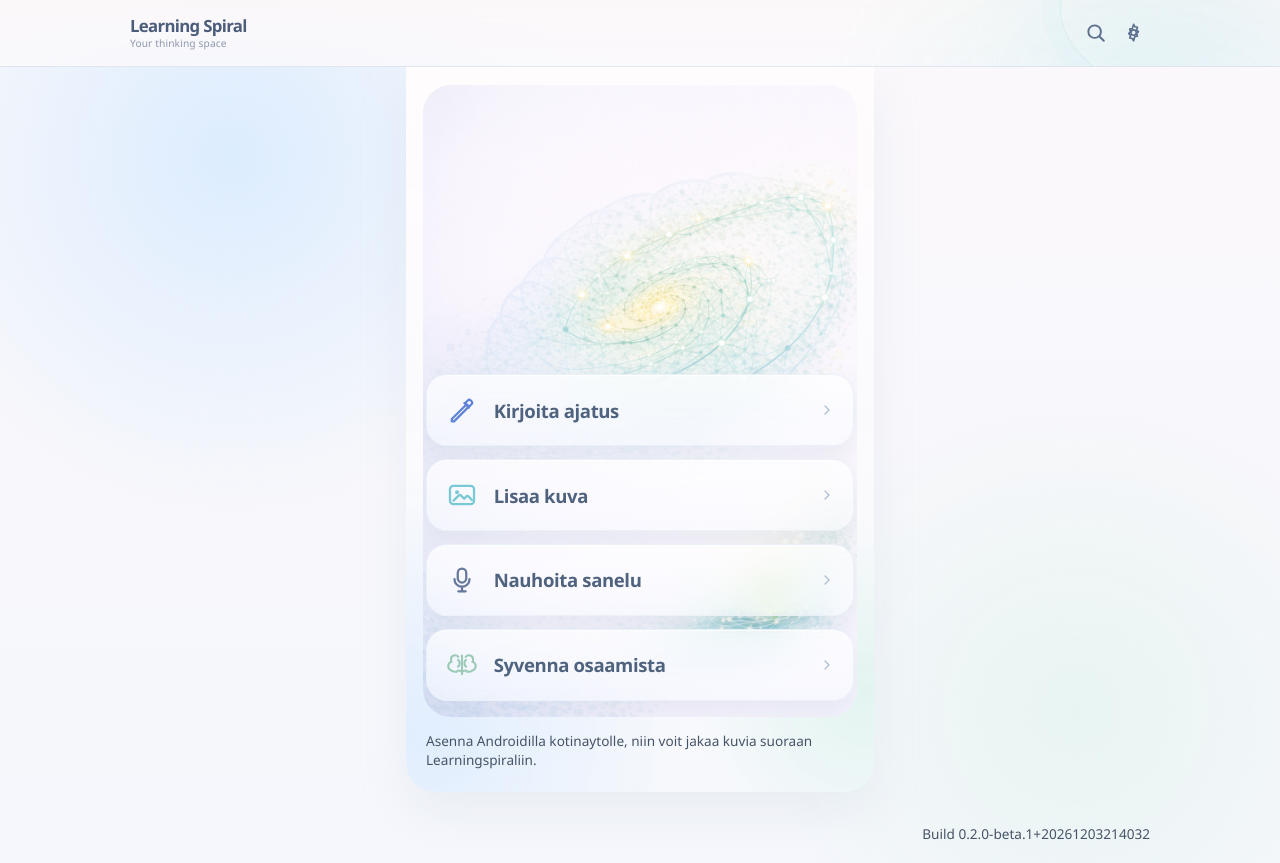
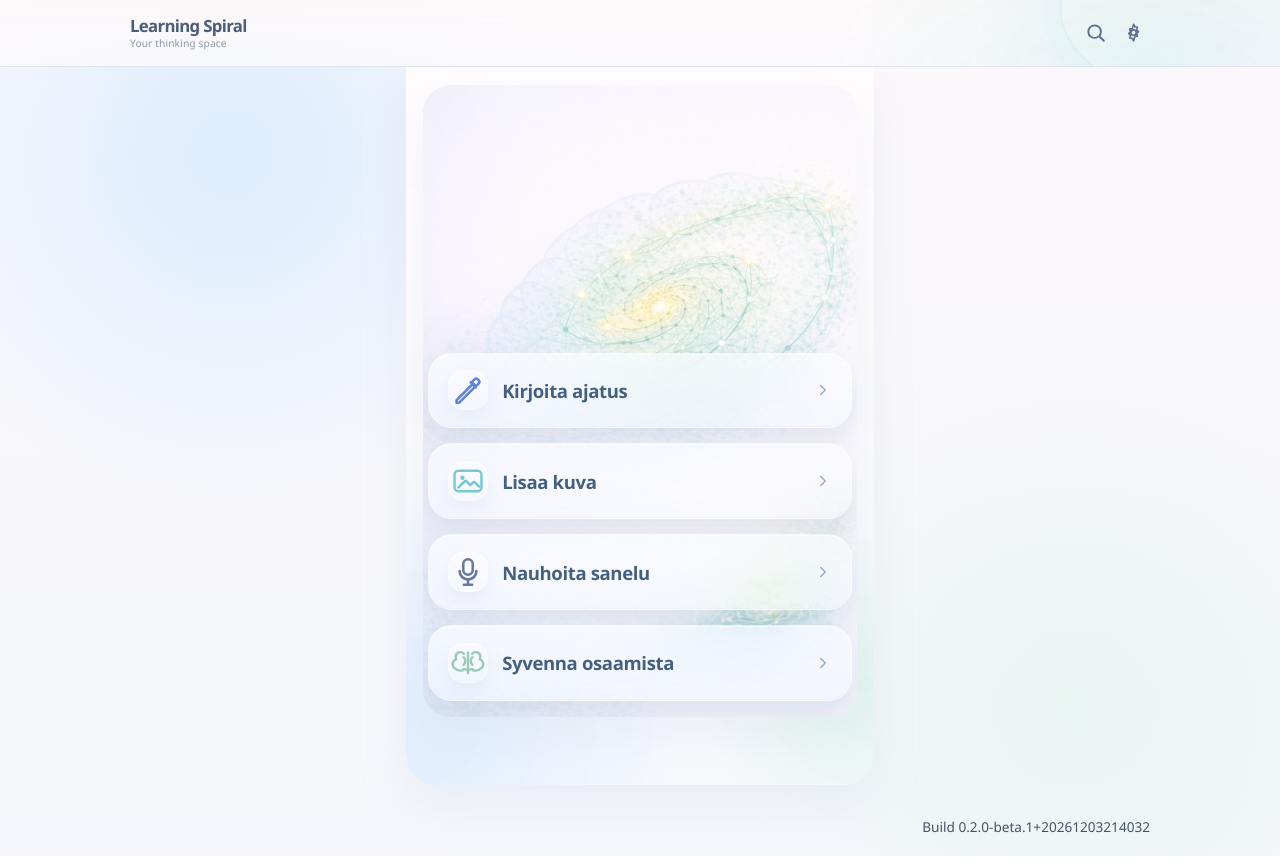
Before and after one commit to heikkikukkonen/learningspiral, a Next.js app: page / in a window 1280 px wide. Built offline with nearby package versions, Linux system fonts and the light colour scheme.

Commit message:
Publish remaining UI updates

```diff
--- a/app/globals.css
+++ b/app/globals.css
@@ -1844,9 +1844,14 @@ button.danger {
   display: flex;
   align-items: flex-end;
   min-height: clamp(35rem, calc(100dvh - 10.5rem), 48rem);
-  margin-bottom: 0.9rem;
   border-radius: 28px;
   overflow: hidden;
+  background:
+    radial-gradient(circle at 18% 82%, rgba(218, 234, 255, 0.34), rgba(218, 234, 255, 0) 34%),
+    radial-gradient(circle at 82% 22%, rgba(207, 241, 233, 0.3), rgba(207, 241, 233, 0) 30%);
+  box-shadow:
+    inset 0 1px 0 rgba(255, 255, 255, 0.5),
+    0 18px 42px rgba(181, 196, 217, 0.16);
 }
 
 .home-visual {
@@ -1865,12 +1870,14 @@ button.danger {
   position: relative;
   z-index: 1;
   width: 100%;
-  padding: 1.1rem 0.2rem 1rem;
+  padding: 7.5rem 0.35rem 1rem;
+  background:
+    linear-gradient(180deg, rgba(255, 255, 255, 0) 28%, rgba(239, 245, 252, 0.16) 58%, rgba(236, 243, 251, 0.38) 100%);
 }
 
 .home-list {
   display: grid;
-  gap: 0.8rem;
+  gap: 0.95rem;
 }
 
 .home-list-card {
@@ -1878,15 +1885,18 @@ button.danger {
   align-items: center;
   gap: 0.9rem;
   min-height: 72px;
-  padding: 1rem 1.15rem;
-  border-radius: 21px;
-  background: linear-gradient(180deg, rgba(255, 255, 255, 0.72), rgba(248, 251, 255, 0.56));
-  border: 1px solid rgba(229, 237, 246, 0.68);
-  backdrop-filter: blur(14px) saturate(130%);
-  -webkit-backdrop-filter: blur(14px) saturate(130%);
+  padding: 1.05rem 1.15rem;
+  border-radius: 24px;
+  background:
+    linear-gradient(135deg, rgba(255, 255, 255, 0.42), rgba(255, 255, 255, 0.18)),
+    linear-gradient(180deg, rgba(248, 251, 255, 0.5), rgba(234, 243, 251, 0.26));
+  border: 1px solid rgba(255, 255, 255, 0.34);
+  backdrop-filter: blur(22px) saturate(155%);
+  -webkit-backdrop-filter: blur(22px) saturate(155%);
   box-shadow:
-    inset 0 1px 0 rgba(255, 255, 255, 0.72),
-    0 10px 26px rgba(152, 170, 195, 0.18);
+    inset 0 1px 0 rgba(255, 255, 255, 0.55),
+    inset 0 -1px 0 rgba(215, 229, 243, 0.26),
+    0 14px 30px rgba(135, 154, 181, 0.2);
   transition:
     transform 0.18s ease,
     box-shadow 0.18s ease,
@@ -1895,24 +1905,29 @@ button.danger {
 }
 
 .home-list-card:hover {
-  transform: translateY(-1px);
-  border-color: rgba(188, 205, 226, 0.78);
+  transform: translateY(-2px);
+  border-color: rgba(255, 255, 255, 0.48);
   box-shadow:
-    inset 0 1px 0 rgba(255, 255, 255, 0.78),
-    0 16px 30px rgba(170, 186, 208, 0.24);
-  background: linear-gradient(180deg, rgba(255, 255, 255, 0.78), rgba(248, 251, 255, 0.64));
+    inset 0 1px 0 rgba(255, 255, 255, 0.62),
+    inset 0 -1px 0 rgba(215, 229, 243, 0.32),
+    0 18px 34px rgba(149, 168, 194, 0.24);
+  background:
+    linear-gradient(135deg, rgba(255, 255, 255, 0.5), rgba(255, 255, 255, 0.24)),
+    linear-gradient(180deg, rgba(248, 251, 255, 0.56), rgba(234, 243, 251, 0.3));
 }
 
 .home-list-icon {
   display: grid;
   place-items: center;
-  width: 34px;
-  height: 34px;
-  flex: 0 0 34px;
-  border-radius: 14px;
-  background: transparent;
-  border: 0;
-  box-shadow: none;
+  width: 40px;
+  height: 40px;
+  flex: 0 0 40px;
+  border-radius: 15px;
+  background: linear-gradient(180deg, rgba(255, 255, 255, 0.34), rgba(255, 255, 255, 0.14));
+  border: 1px solid rgba(255, 255, 255, 0.26);
+  box-shadow:
+    inset 0 1px 0 rgba(255, 255, 255, 0.4),
+    0 8px 18px rgba(158, 176, 202, 0.14);
 }
 
 .home-list-icon svg,
@@ -1945,22 +1960,18 @@ button.danger {
 
 .home-list-copy strong {
   font-size: 1.16rem;
-  font-weight: 650;
-  color: #4f627e;
+  font-weight: 680;
+  color: #45607f;
   letter-spacing: -0.02em;
+  text-shadow: 0 1px 0 rgba(255, 255, 255, 0.34);
 }
 
 .home-list-arrow {
   margin-left: auto;
-  color: #b2bfd1;
-  width: 16px;
-  height: 16px;
+  color: #98abc4;
+  width: 18px;
+  height: 18px;
   line-height: 1;
-}
-
-.home-status {
-  margin: 0;
-  padding: 0 0.2rem;
 }
 
 @media (max-width: 760px) {
@@ -1990,17 +2001,16 @@ button.danger {
 
   .home-hero {
     min-height: clamp(33rem, calc(100dvh - 9.5rem), 44rem);
-    margin-bottom: 0.8rem;
   }
 
   .home-hero-overlay {
-    padding: 1rem 0.1rem 0.85rem;
+    padding: 6.5rem 0.1rem 0.75rem;
   }
 
   .home-list-card {
     min-height: 68px;
     padding: 0.95rem 1rem;
-    border-radius: 20px;
+    border-radius: 22px;
   }
 
   .home-list-copy strong {
--- a/app/page.tsx
+++ b/app/page.tsx
@@ -149,10 +149,6 @@ export default function HomePage() {
             </div>
           </div>
         </div>
-
-        <p className="status home-status">
-          Asenna Androidilla kotinaytolle, niin voit jakaa kuvia suoraan Learningspiraliin.
-        </p>
       </div>
     </section>
   );
```
Also changed, not shown: 1 other file (tests, documents, lock files or other folders).
